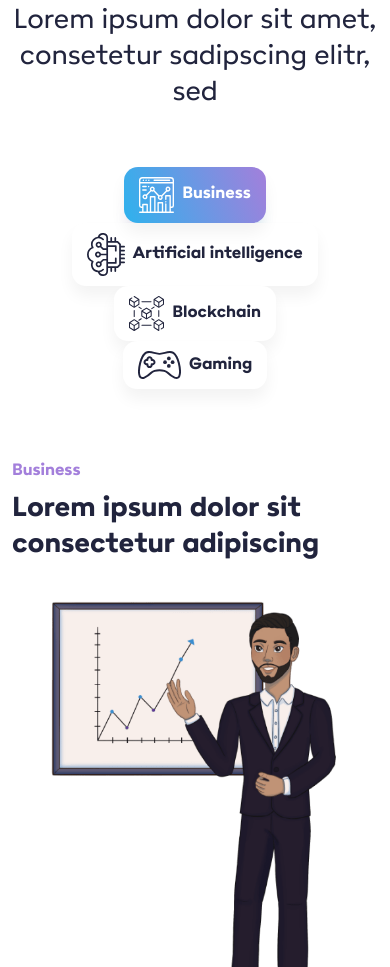
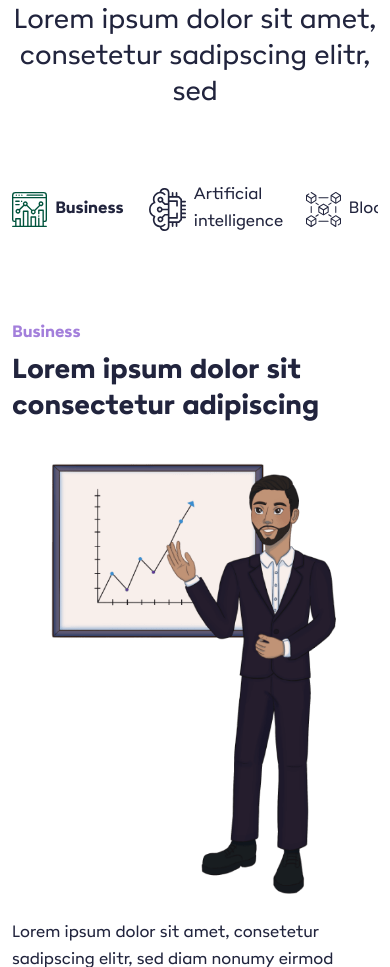
Before and after one commit to faysalchowdhury99/nihal, a website: page src/index.html in a window 390 px wide. Shown: the part 1249-2216 px from the top of the page. Drawn offline with nearby package versions, Linux system fonts and the light colour scheme.

Commit message:
Responsive Services Section(Tabs)

```diff
--- a/src/css/responsive.scss
+++ b/src/css/responsive.scss
@@ -1,3 +1,48 @@
+@media only screen and (max-width: 991px) {
+  #services-section {
+    nav {
+      .nav-tabs {
+        padding: 15px 0 !important;
+        text-align: center;
+        overflow-x: auto;
+        overflow-y: hidden;
+        flex-wrap: nowrap;
+        &::-webkit-scrollbar {
+          height: 07px;
+        }
+        &::-webkit-scrollbar-track {
+          background: #e9e9e9;
+          border-radius: 10px;
+          overflow: hidden;
+        }
+        &::-webkit-scrollbar-thumb {
+          background: #c1c1c1;
+          border-radius: 10px;
+        }
+        button {
+          background: #ffffff;
+          box-shadow: none;
+          padding: 0 !important;
+          margin: 0 30px;
+          font-family: 'poligon-regular';
+          &.active {
+            background: #ffffff;
+            font-family: 'poligon-bold';
+            color: #21243d;
+            &::after {
+              width: 0;
+            }
+            img {
+              filter: invert(0%) sepia(6%) saturate(7475%) hue-rotate(285deg)
+                brightness(103%) contrast(106%);
+            }
+          }
+        }
+      }
+    }
+  }
+}
+
 @media only screen and (max-width: 575px) {
   .after-heading {
     font-size: 18px;
--- a/src/css/style.scss
+++ b/src/css/style.scss
@@ -230,6 +230,12 @@ textarea:focus {
         text-align: left !important;
         font-family: $p-bold;
         transition: 0s !important;
+        &:first-child {
+          margin-left: 0;
+        }
+        &:last-child {
+          margin-right: 0;
+        }
         &.active {
           background: transparent
             linear-gradient(249deg, #a37fdb 0%, #2eb2ed 100%) 0% 0% no-repeat
--- a/src/index.html
+++ b/src/index.html
@@ -194,7 +194,7 @@
         <!-- Tabs -->
         <nav class="mt-5">
           <div
-            class="nav nav-tabs justify-content-center border-0"
+            class="nav nav-tabs justify-content-lg-center border-0"
             id="nav-tab"
             role="tablist"
           >
```
Also changed, not shown: src/css/responsive.css, src/css/style.css, 2 other files.
